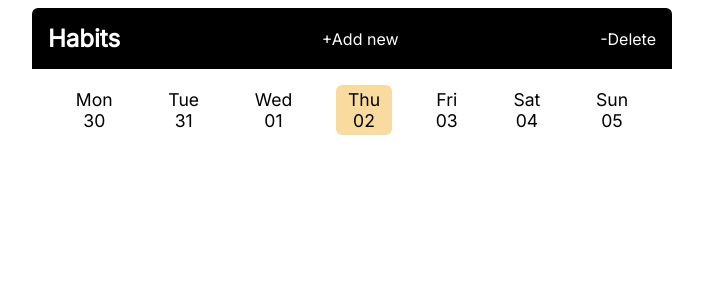
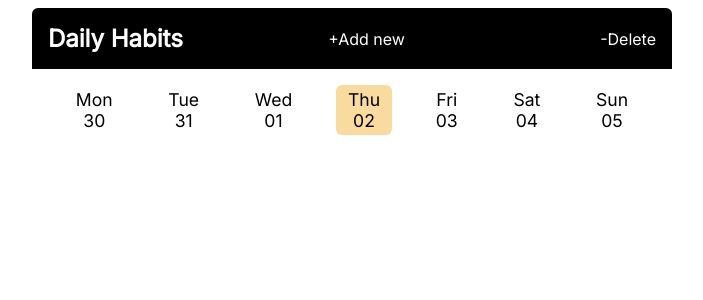
Before and after one commit to Kempy4563/habit_tracker, a Flask app: page /delete in a window 1280 px wide. Shown: the top 300 px of the page, without its empty margins (288-991 px from the left). Run offline with Flask 3, Linux system fonts and the light colour scheme; data that the repository does not hold is empty.

```diff
--- a/routes.py
+++ b/routes.py
@@ -29,18 +29,34 @@ def index():
     else:
         selected_date = today_at_midnight()
 
+    print("Selected date:", selected_date)
+
     habits_on_date = current_app.db.habits.find({"added": {"$lte": selected_date}})
+    print("Habits on date:", habits_on_date)
+
+    habits_on_date_list = list(habits_on_date)
+    print("Habits on date list:", habits_on_date_list)
+
     completions = [
         habit["habit"]
         for habit in current_app.db.completions.find({"date": selected_date})
     ]
 
+    # show "all habits completed" message only if the selected date is the current date
+    if selected_date == today_at_midnight():
+        all_habits_completed = all(habit["_id"] in completions for habit in habits_on_date_list)
+    else:
+        all_habits_completed = False
+
+    print("all_habits_completed:", all_habits_completed)
+
     return render_template(
         "index.html",
-        habits=habits_on_date,
+        habits=habits_on_date_list,
         selected_date=selected_date,
         completions=completions,
         title="Habit Tracker - Home",
+        all_habits_completed=all_habits_completed,
     )
 
 
--- a/static/css/main.css
+++ b/static/css/main.css
@@ -176,3 +176,13 @@ centered within the allotted space */
   background-color: unset;
   cursor: pointer;
 }
+
+.headernew__link {
+  width: 30%;
+  text-align: center;
+  text-decoration: none;
+    color: #fff; /* sets the text color to white */
+    margin-left: -50px; /* moves the text 20px to the left */
+
+
+}
--- a/templates/layout.html
+++ b/templates/layout.html
@@ -14,10 +14,10 @@
     <body>
         <header class="header">
             <h1 class="header__logo">
-            <a href="{{ url_for('habits.index') }}" class="header__link"> Habits</a>
+            <a href="{{ url_for('habits.index') }}" class="header__link">Daily Habits</a>
             </h1>
             {% if "add" not in request.endpoint %}
-            <a href="{{ url_for('habits.add_habit') }}" class ="header__link">+Add new</a>
+            <a href="{{ url_for('habits.add_habit') }}" class ="headernew__link">+Add new</a>
             <a href="{{ url_for('habits.delete_habit_index') }}" class ="header__link">-Delete</a>
 
             {% endif %}
@@ -40,6 +40,10 @@
 
             {% endfor %}
         </section>
+            {% if all_habits_completed %}
+                <p class="well-done">Well done! You completed all your daily habits.</p>
+            {% endif %}
+
             {% block main_content %}
             {% endblock %}
         </main>
```
